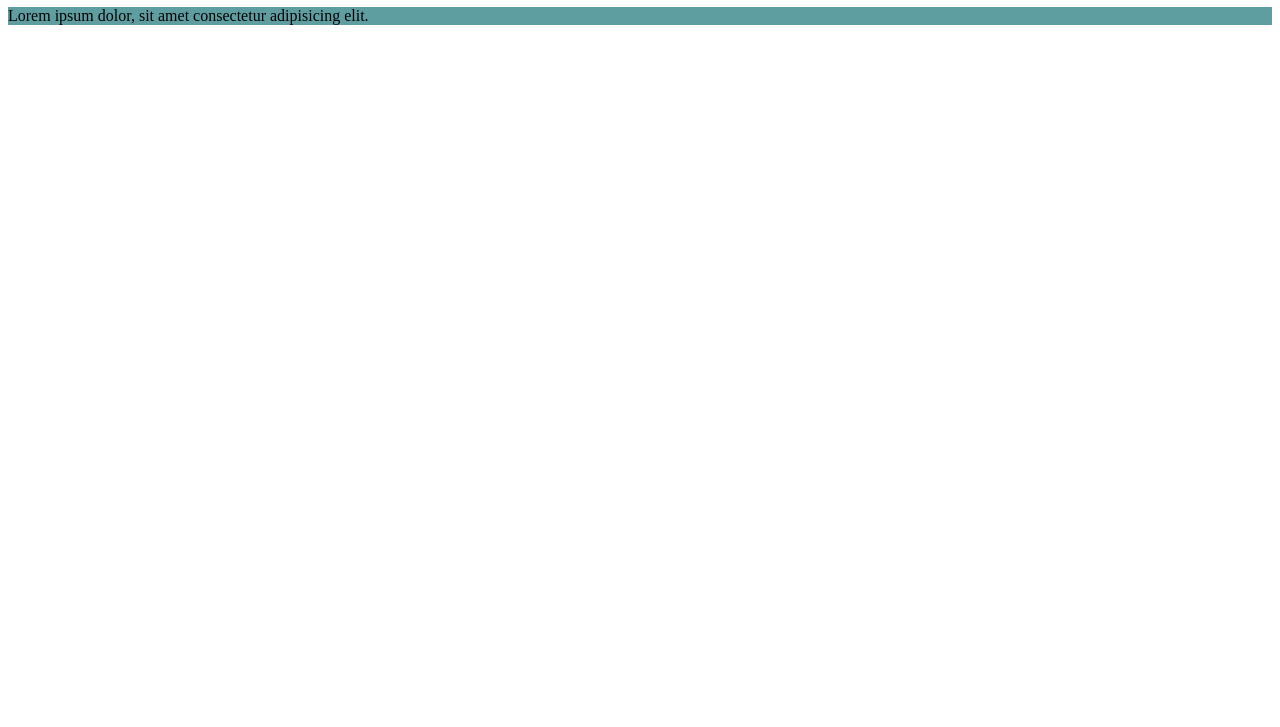
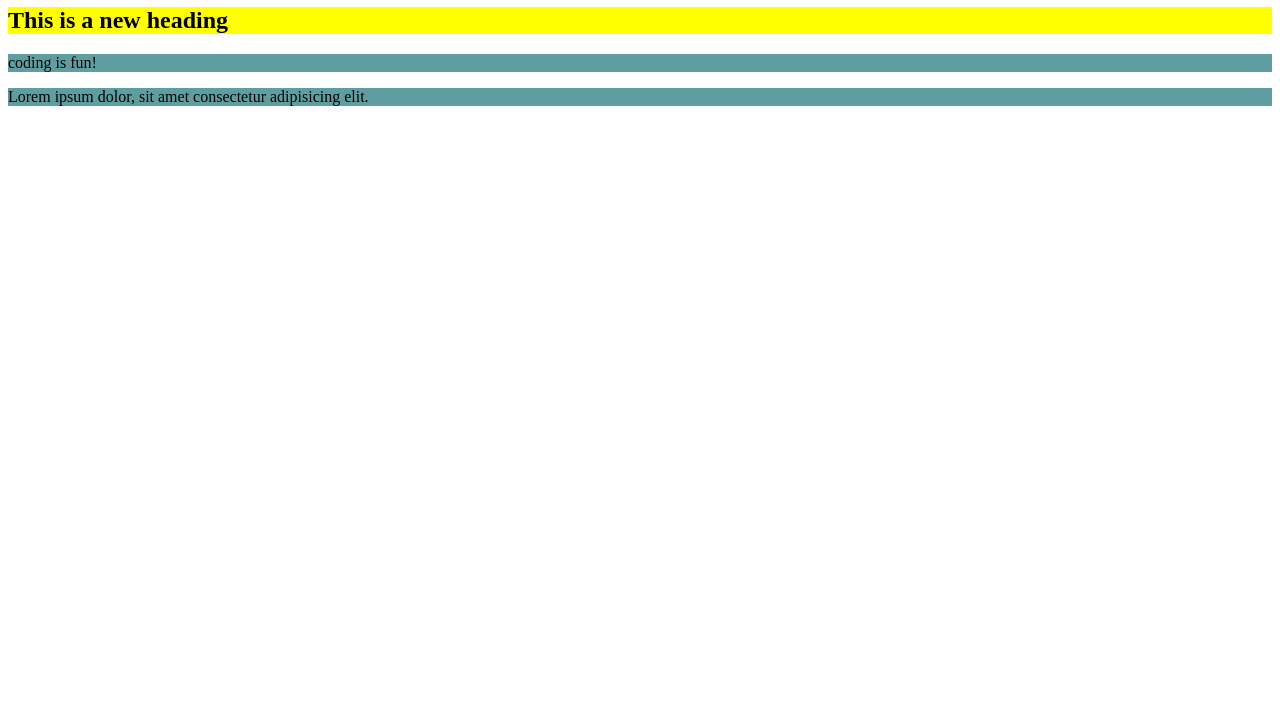
Before and after one commit to adefkri/Github-BTS-practice, a plain HTML site: page index.html in a window 1280 px wide. Shown: the part 73-800 px from the top of the page. Drawn offline with Linux system fonts and the light colour scheme.

Commit message:
2nd message added

```diff
--- a/css/styles.css
+++ b/css/styles.css
@@ -4,3 +4,6 @@ background-color: cadetblue;
 h1 {
     background-color: chartreuse;
 }
+h2 {
+    background-color: yellow;
+}
--- a/index.html
+++ b/index.html
@@ -7,6 +7,8 @@
     <link rel="stylesheet" href="css/styles.css">
     <title>Day 7 challange</title>
     <h1>hello world!</h1>
+    <h2>This is a new heading</h2>
+    <p>coding is fun!</p>
     <P>Lorem ipsum dolor, sit amet consectetur adipisicing elit. </P>
 </head>
 <body>
```
